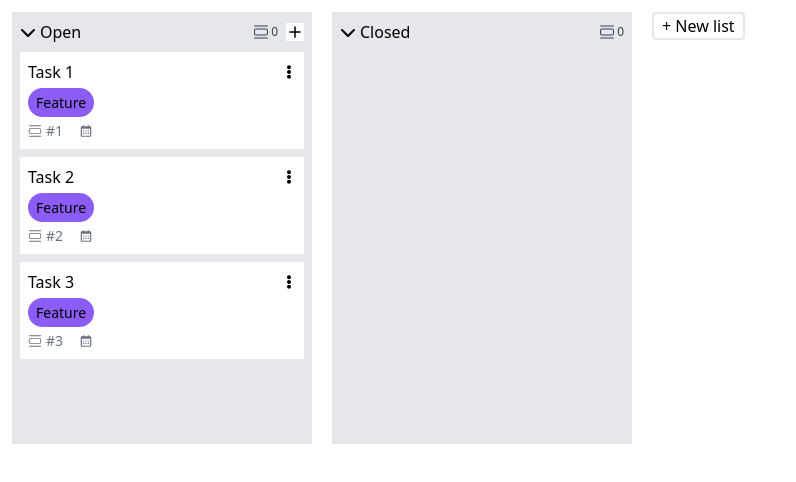
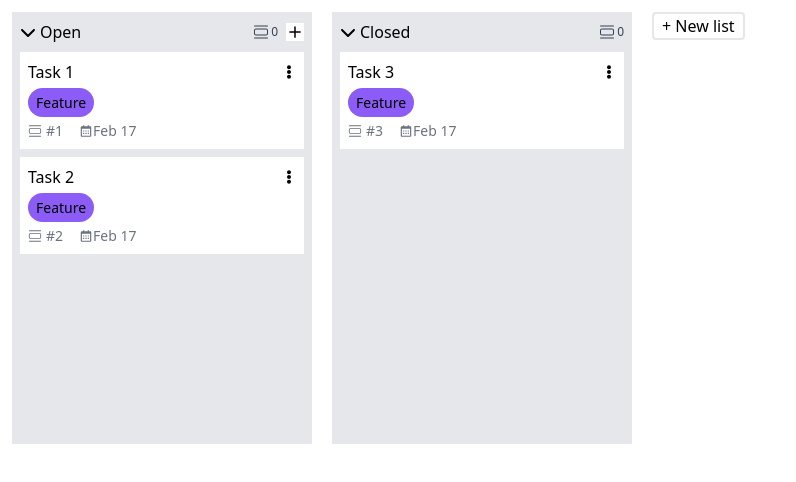
Before and after one commit to hibamroum/react-kanbanboard, a React (Vite) app: page / in a window 1280 px wide. Shown: the top 482 px of the page, without its empty margins (0-796 px from the left). Built offline with nearby package versions, Linux system fonts and the light colour scheme.

Commit message:
implemented delete task functionality

```diff
--- a/src/components/Column.jsx
+++ b/src/components/Column.jsx
@@ -7,10 +7,11 @@
 
 const Column = () => {
   const [tasks, setTasks] = useState(storedTasks);
+
   return (
     <div className="flex gap-5">
       {/* Column One: Open */}
-      <div className="w-70 h-104 bg-gray-200 p-2  overflow-y-scroll ">
+      <div className="w-70 h-104 bg-gray-200 p-2  overflow-y-auto ">
         {/* Column Header */}
         <div className=" flex justify-between items-center  ">
           {/* Header Left Section */}
@@ -37,10 +38,20 @@
                       id: 1,
                       name: "Open",
                     },
-                    id: tasks.length + 1,
-                    title: `Task ${tasks.length + 1}`,
+                    id:
+                      tasks.filter((task) => {
+                        return task.column.id == 1;
+                      }).length + 1,
+                    title: `Task${
+                      tasks.filter((task) => {
+                        return task.column.id == 1;
+                      }).length + 1
+                    }`,
                     task_category: "",
-                    task_number: tasks.length + 1,
+                    task_number:
+                      tasks.filter((task) => {
+                        return task.column.id == 1;
+                      }).length + 1,
                     due_date: "",
                   },
                 ]);
@@ -51,22 +62,30 @@
           </div>
         </div>
         {/* Column Body */}
-        {tasks.map((task) => {
+        {tasks
+          .filter((task) => {
+            return task.column.id == 1;
+          })
+          .map((task) => {
             return (
               <TaskCard
                 key={`${task.column.id}-${task.id}`}
+                column_id={task.column.id}
+                task_id={task.id}
                 title={task.title}
                 categorty={task.task_category}
                 number={task.task_number}
-              data={task.due_date}
+                due_date={task.due_date}
+                tasks={tasks}
+                setTasks={setTasks}
               />
             );
           })}
       </div>
       {/* Column Two: Closed */}
-      <div className="w-70 h-104 bg-gray-200 ">
+      <div className="w-70 h-104 bg-gray-200 p-2 overflow-y-auto ">
         {/* Column Header */}
-        <div className=" flex justify-between items-center p-2 ">
+        <div className=" flex justify-between items-center k">
           {/* Header Left Section */}
           <div className="flex items-center gap-1">
             <button>
@@ -82,6 +101,26 @@
             </div>
           </div>
         </div>
+        {/*Column Body */}
+        {tasks
+          .filter((task) => {
+            return task.column.id == 2;
+          })
+          .map((task) => {
+            return (
+              <TaskCard
+                key={`${task.column.id}-${task.id}`}
+                column_id={task.column.id}
+                task_id={task.id}
+                title={task.title}
+                categorty={task.task_category}
+                number={task.task_number}
+                due_date={task.due_date}
+                tasks={tasks}
+                setTasks={setTasks}
+              />
+            );
+          })}
       </div>
     </div>
   );
--- a/src/components/TaskCard.jsx
+++ b/src/components/TaskCard.jsx
@@ -6,16 +6,31 @@
 
 function TaskCard(props) {
   return (
-    <div className="min-h-14 h-auto w-full bg-white p-2 space-y-1 my-2">
+    <div
+      className="min-h-14 h-auto w-full bg-white p-2 space-y-1 my-2"
+      key={`${props.column_id}-${props.task_id}`}
+    >
       {/* Task Title & Menu */}
       <div className="flex items-center justify-between">
         {/* Task Title */}
         <h1>{props.title}</h1>
         {/* Ellipsis */}
-        <button>
+        <button
+          onClick={function () {
+            console.log(`${props.column_id}-${props.task_id}`);
+            //The filter function in JavaScript is used to create a new array with only the elements that satisfy a given condition.
+            const newTasks = props.tasks.filter((task) => {
+              return (
+                task.id !== props.task_id && task.column.id !== props.column_id
+              );
+            });
+            props.setTasks(newTasks);
+          }}
+        >
           <FaEllipsisV fontSize={14} />
         </button>
       </div>
+
       {/* Task Category */}
       <CustomBadge category={props.category} />
       {/* Task Number & Date */}
@@ -33,13 +48,16 @@
       </div>
     </div>
   );
-
 }
 TaskCard.propTypes = {
+  column_id: PropTypes.number,
+  task_id: PropTypes.number,
   title: PropTypes.string,
   category: PropTypes.string,
   number: PropTypes.number,
   due_date: PropTypes.string,
+  tasks: PropTypes.array,
+  setTasks: PropTypes.func,
 };
 
 export default TaskCard;
```
Lines whose indentation alone changed are shown as unchanged.
